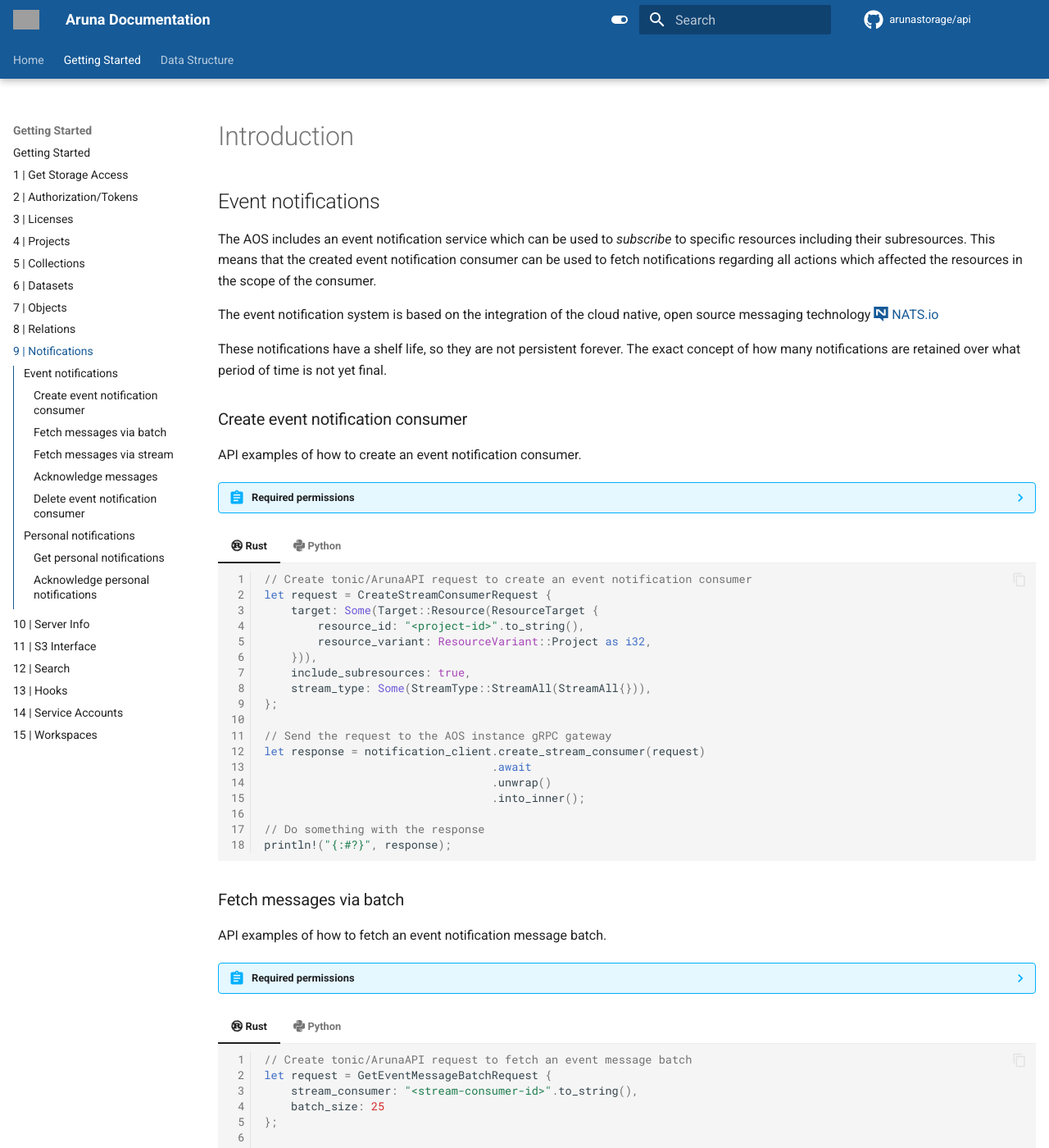
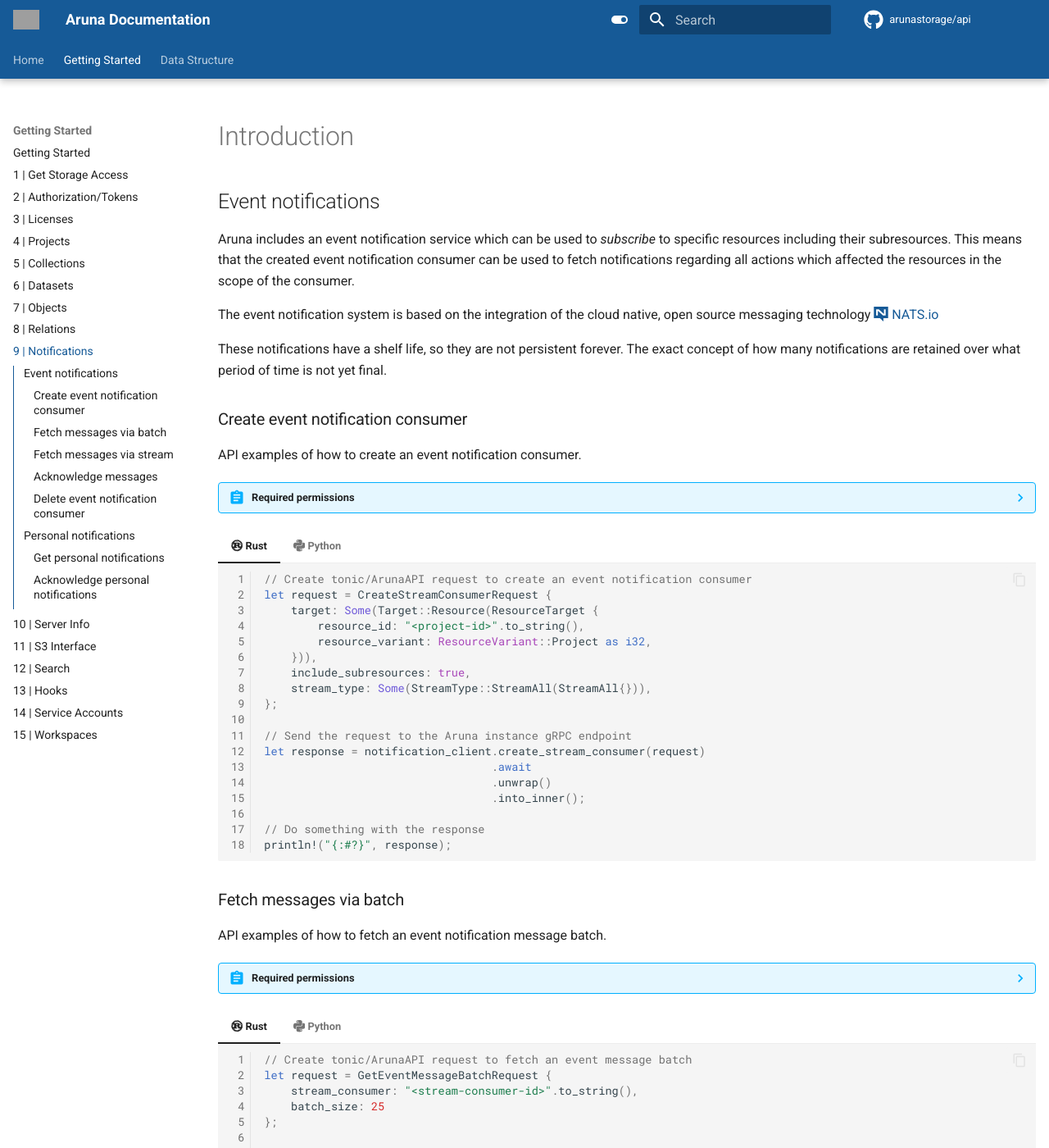
Before and after one commit to ArunaStorage/documentation, an MkDocs documentation site: the page built from docs/get_started/basic_usage/09_How-To-EventNotification.md, in a window 1280 px wide and 1400 px high. Shown: the whole window at 82% size. Built offline with MkDocs 1.6.1 and Material for MkDocs 9.7.7, drawn with Linux system fonts in a browser that asks for light colours; comment, search, counter and statistics services are not loaded; the version menu is left out; some of the changed text lies outside the part shown; grey boxes are pictures that could not be loaded.

Commit message:
chore: Update naming in EventNotificationService examples

```diff
--- a/docs/get_started/basic_usage/09_How-To-EventNotification.md
+++ b/docs/get_started/basic_usage/09_How-To-EventNotification.md
@@ -3,7 +3,7 @@
 
 ## Event notifications
 
-The AOS includes an event notification service which can be used to _subscribe_ to specific resources including their subresources.
+Aruna includes an event notification service which can be used to _subscribe_ to specific resources including their subresources.
 This means that the created event notification consumer can be used to fetch notifications regarding all actions which affected the resources in the scope of the consumer.
 
 The event notification system is based on the integration of the cloud native, open source messaging technology [:simple-natsdotio: NATS.io](https://nats.io){target=_blank}
@@ -33,7 +33,7 @@ API examples of how to create an event notification consumer.
         stream_type: Some(StreamType::StreamAll(StreamAll{})),
     };
 
-    // Send the request to the AOS instance gRPC gateway
+    // Send the request to the Aruna instance gRPC endpoint
     let response = notification_client.create_stream_consumer(request)
                                       .await
                                       .unwrap()
@@ -61,7 +61,7 @@ API examples of how to create an event notification consumer.
         stream_from_sequence=None
     )
 
-    # Send the request to the AOS instance gRPC gateway
+    # Send the request to the Aruna instance gRPC endpoint
     response = client.notification_client.CreateStreamConsumer(request=request)
 
     # Do something with the response
@@ -86,7 +86,7 @@ API examples of how to fetch an event notification message batch.
         batch_size: 25
     };
 
-    // Send the request to the AOS instance gRPC gateway
+    // Send the request to the Aruna instance gRPC endpoint
     let response = notification_client.get_event_message_batch(request)
                                       .await
                                       .unwrap()
@@ -105,7 +105,7 @@ API examples of how to fetch an event notification message batch.
         batch_size=25
     )
 
-    # Send the request to the AOS instance gRPC gateway
+    # Send the request to the Aruna instance gRPC endpoint
     response = client.notification_client.GetEventMessageBatch(request=request)
 
     # Do something with the response
@@ -129,7 +129,7 @@ API examples of how to fetch event notification messages via stream.
         stream_consumer: "<stream-consumer-id>".to_string()
     };
 
-    // Send the request to the AOS instance gRPC gateway
+    // Send the request to the Aruna instance gRPC endpoint
     let response = notification_client.get_event_message_stream(request)
                                       .await
                                       .unwrap()
@@ -147,7 +147,7 @@ API examples of how to fetch event notification messages via stream.
         stream_consumer: "<stream-consumer-id>"
     )
 
-    # Send the request to the AOS instance gRPC gateway
+    # Send the request to the Aruna instance gRPC endpoint
     response = client.notification_client.GetEventMessageStream(request=request)
 
     # Do something with the response
@@ -175,7 +175,7 @@ Event notification messages have to be acknowledged in order that they won't be
         }],
     };
 
-    // Send the request to the AOS instance gRPC gateway
+    // Send the request to the Aruna instance gRPC endpoint
     let response = notification_client.acknowledge_message_batch(request)
                                       .await
                                       .unwrap()
@@ -197,7 +197,7 @@ Event notification messages have to be acknowledged in order that they won't be
         }]
     )
 
-    # Send the request to the AOS instance gRPC gateway
+    # Send the request to the Aruna instance gRPC endpoint
     response = client.notification_client.AcknowledgeMessageBatch(request=request)
 
     # Do something with the response
@@ -221,7 +221,7 @@ API examples of how to delete an event notification consumer.
         stream_consumer: "<stream-consumer-id>".to_string(),
     };
 
-    // Send the request to the AOS instance gRPC gateway
+    // Send the request to the Aruna instance gRPC endpoint
     let response = notification_client.delete_stream_consumer(request)
                                       .await
                                       .unwrap()
@@ -239,7 +239,7 @@ API examples of how to delete an event notification consumer.
         stream_consumer="<stream-consumer-id>",
     )
 
-    # Send the request to the AOS instance gRPC gateway
+    # Send the request to the Aruna instance gRPC endpoint
     response = client.notification_client.DeleteStreamConsumer(request=request)
 
     # Do something with the response
@@ -268,7 +268,7 @@ API examples of how to fetch persistent personal notifications.
     // Create tonic/ArunaAPI request to fetch personal notifications
     let request = GetPersonalNotificationsRequest {};
 
-    // Send the request to the AOS instance gRPC gateway
+    // Send the request to the Aruna instance gRPC endpoint
     let response = user_client.get_personal_notifications(request)
                               .await
                               .unwrap()
@@ -284,7 +284,7 @@ API examples of how to fetch persistent personal notifications.
     # Create tonic/ArunaAPI request to fetch personal notifications
     request = GetPersonalNotificationsRequest()
 
-    # Send the request to the AOS instance gRPC gateway
+    # Send the request to the Aruna instance gRPC endpoint
     response = client.user_client.GetPersonalNotifications(request=request)
 
     # Do something with the response
@@ -311,7 +311,7 @@ API examples of how to acknowledge persistent personal notifications.
         ],
     };
 
-    // Send the request to the AOS instance gRPC gateway
+    // Send the request to the Aruna instance gRPC endpoint
     let response = user_client.acknowledge_personal_notifications(request)
                               .await
                               .unwrap()
@@ -333,7 +333,7 @@ API examples of how to acknowledge persistent personal notifications.
         ]
     )
 
-    # Send the request to the AOS instance gRPC gateway
+    # Send the request to the Aruna instance gRPC endpoint
     response = client.user_client.AcknowledgePersonalNotifications(request=request)
 
     # Do something with the response
```
